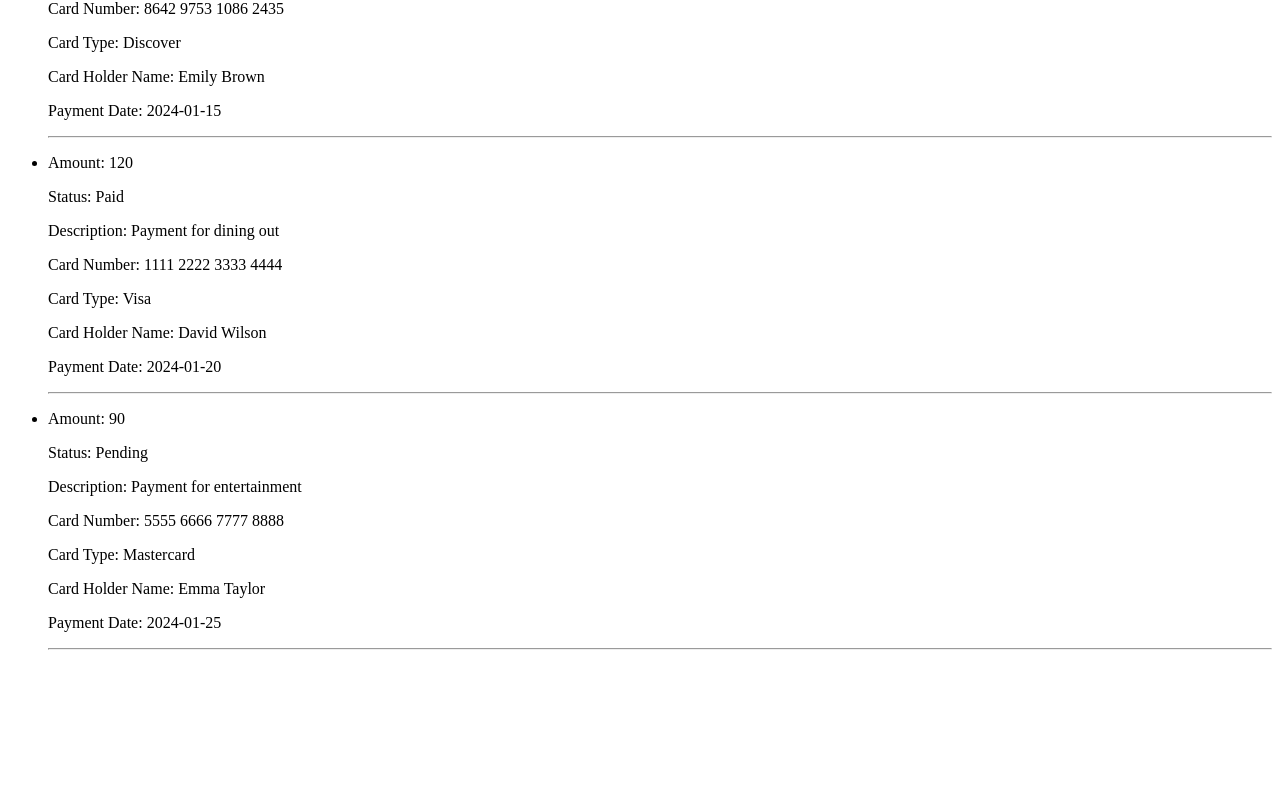
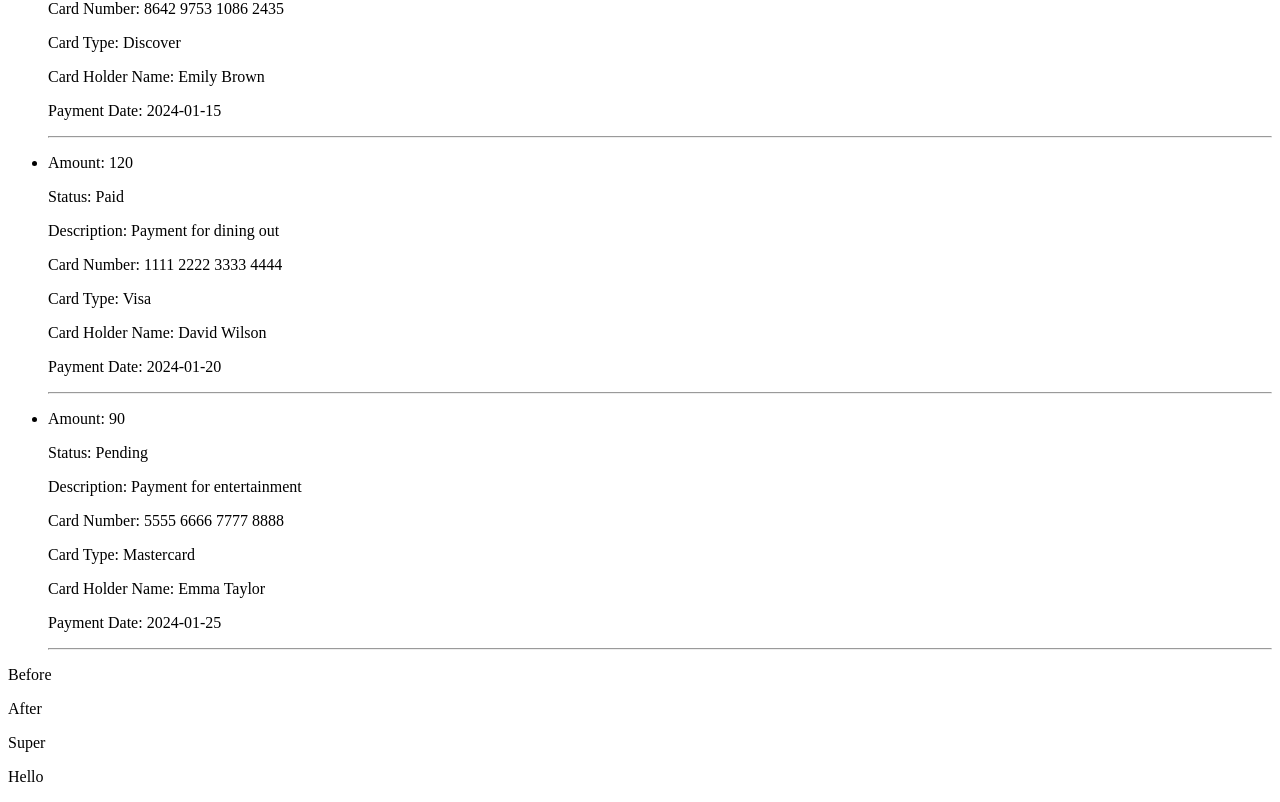
Before and after one commit to ExLuZiVe53/react-training, a React (Vite) app: page / in a window 1280 px wide. Shown: the part 950-1752 px from the top of the page. Before the commit the page ends 1616 px from the top, so only its background shows below. Built offline with nearby package versions, Linux system fonts and the light colour scheme.

Commit message:
prop children and redner is it

```diff
--- a/src/components/App.jsx
+++ b/src/components/App.jsx
@@ -2,25 +2,31 @@ import initialPayments from "../payments.json";
 import PageTitle from "./PageTitle";
 import PaymentList from "./PaymentList";
 
+const Box = ({ children }) => {
+  return (
+    <div>
+      <p>Before</p>
+      <p>After</p>
+      {children}
+    </div>
+  );
+};
+
 export default function App() {
-  // console.log([1, 2, 3].map((el) => <li>{el}</li>));
   return (
     <>
       <PageTitle text="Payments" />
       <PaymentList payments={initialPayments} />
-      {/* <ul>{[<li>1</li>, <li>2</li>, <li>3</li>]}</ul> */}
-      {/* <ul>
-        {[1, 2, 3, 4, 5].map((el, idx) => {
-          return <li key={idx}>{el}</li>;
-        })}
-      </ul> */}
-      {/* {5 < 10 ? <div>Hello A</div> : <p>Hello B</p>} */}
-      {/* <p>{5 > 10 ? "Hello A" : "Hello B"}</p> */}
-      {/* <p>Hello {5 > 10 ? "A" : "B"}</p> */}
-      {/* {a && b} */}
-      {/* {a ? b : c} */}
-      {/* <PaymentCard payment={data1} /> */}
-      {/* <PaymentCard payment={data2} /> */}
+      <Box>
+        <p>Super</p>
+        <a href=""></a>
+        <span></span>
+      </Box>
+      <p>
+        Hello
+        <a href=""></a>
+        <span></span>
+      </p>
     </>
   );
 }
```
